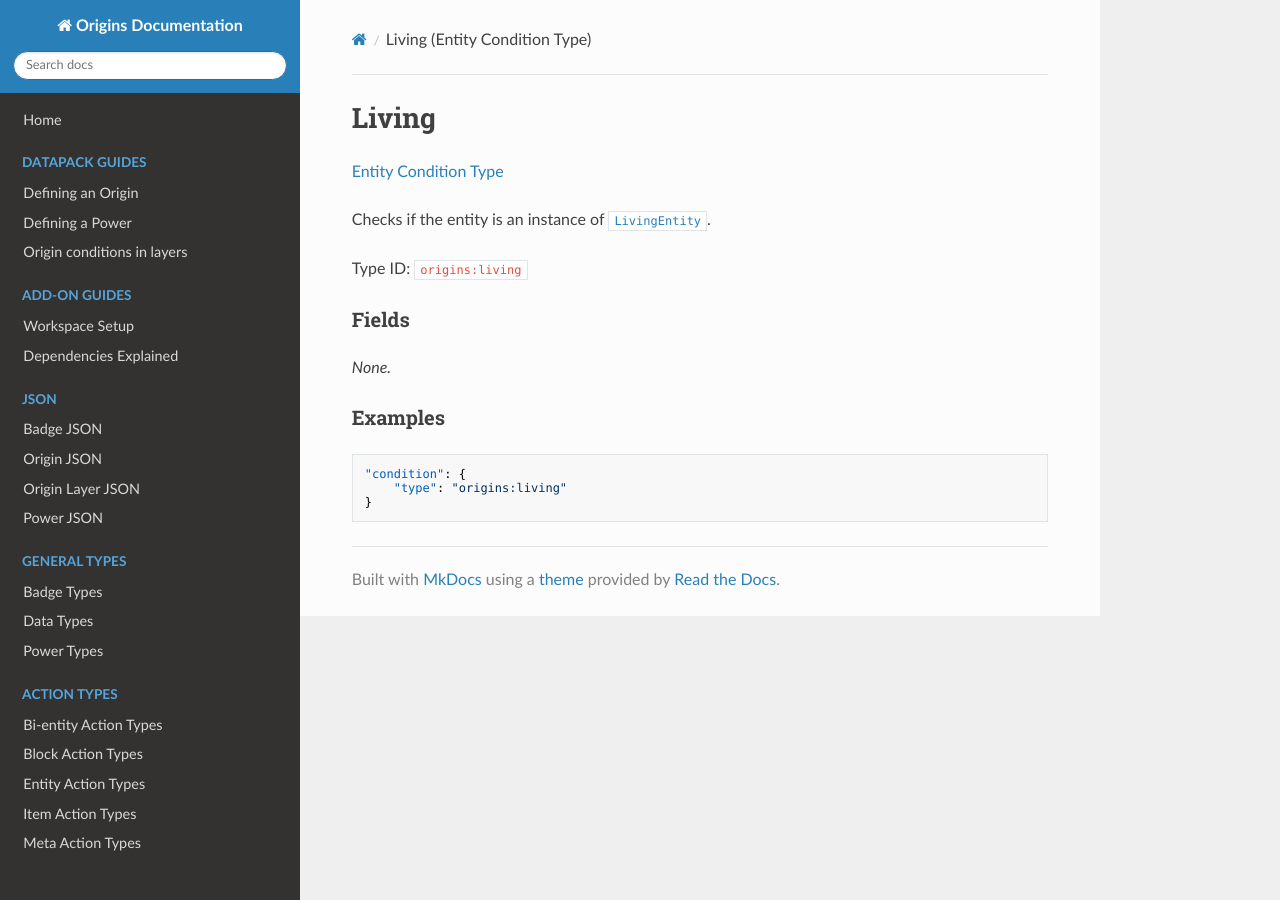
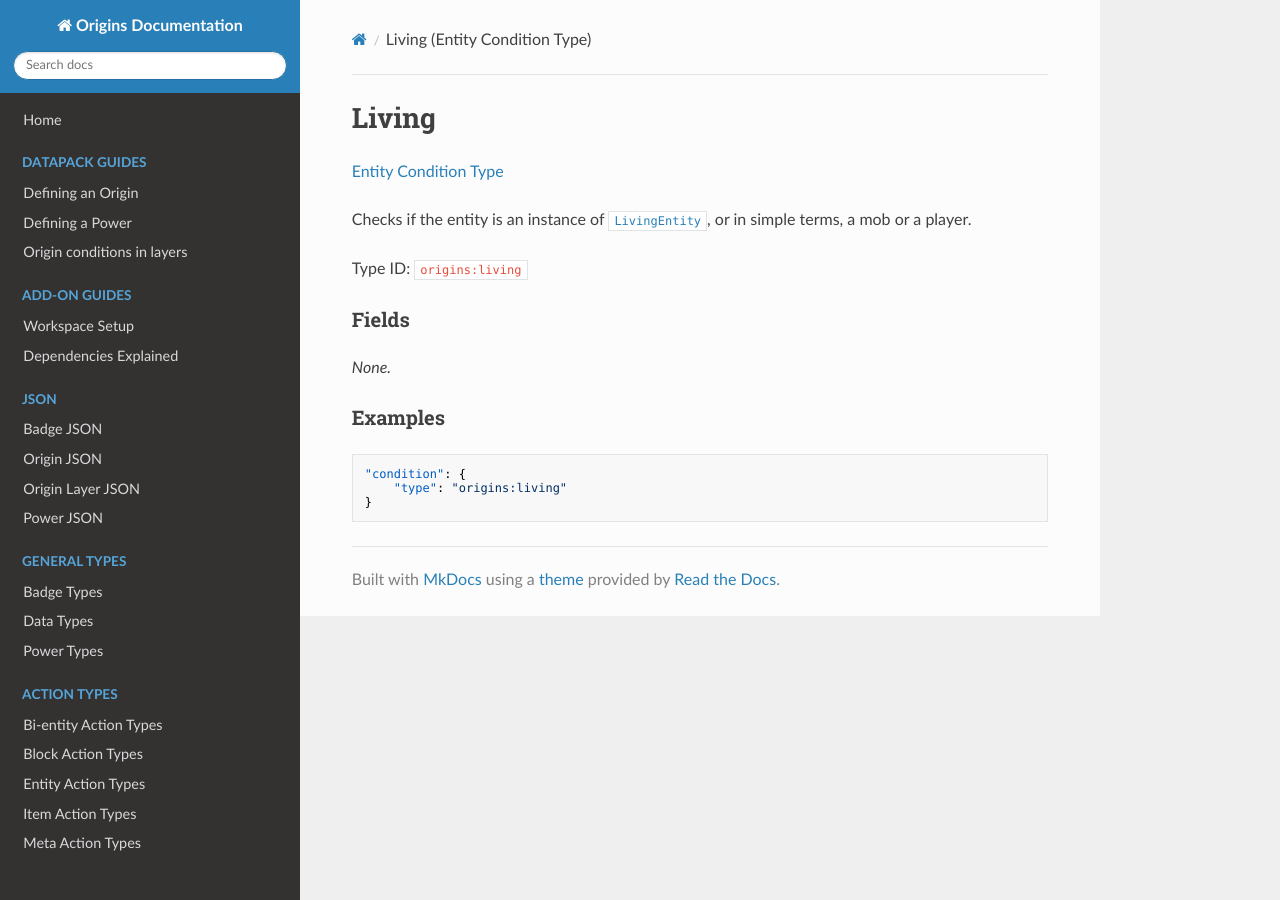
Before and after one commit to apace100/origins-docs, an MkDocs documentation site: the page built from docs/types/entity_condition_types/living.md, in a window 1280 px wide. Built offline with MkDocs 1.6.1, drawn with Linux system fonts in a browser that asks for light colours; nearby versions of some CDN libraries.

Commit message:
Updated `living.md` (Entity Condition Types)
Briefly explain what exactly counts as a "living" entity

```diff
--- a/docs/types/entity_condition_types/living.md
+++ b/docs/types/entity_condition_types/living.md
@@ -7,7 +7,7 @@ date: 2021-10-07
 
 [Entity Condition Type](../entity_condition_types.md)
 
-Checks if the entity is an instance of [`LivingEntity`](https://maven.fabricmc.net/docs/yarn-1.17.1+build.64/net/minecraft/entity/LivingEntity.html).
+Checks if the entity is an instance of [`LivingEntity`](https://maven.fabricmc.net/docs/yarn-1.19+build.4/net/minecraft/entity/LivingEntity.html), or in simple terms, a mob or a player.
 
 Type ID: `origins:living`
 
```
